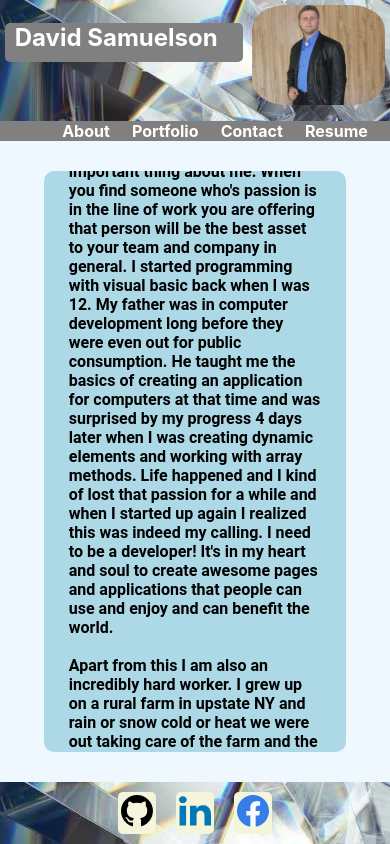
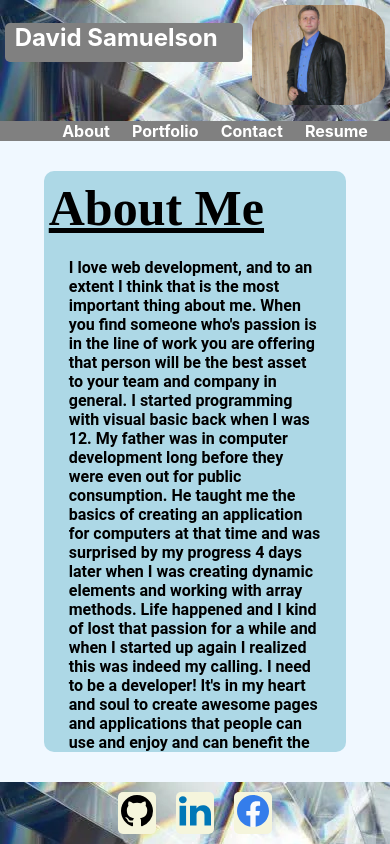
Before and after one commit to dsamuelson/The-Portfolio, a React (Create React App) app in the folder client/: page / in a window 390 px wide. Built offline with nearby package versions, Linux system fonts and the light colour scheme; the HTML template or start-up script is replaced by a standard one.

Commit message:
fixed about me start position

```diff
--- a/client/src/index.css
+++ b/client/src/index.css
@@ -350,7 +350,7 @@ textarea {
     width: 90%;
   }
 
-  .app-cont {
-    justify-content: flex-start;
+  .about-cont {
+    justify-content: flex-start!important;
   }
 }
```
